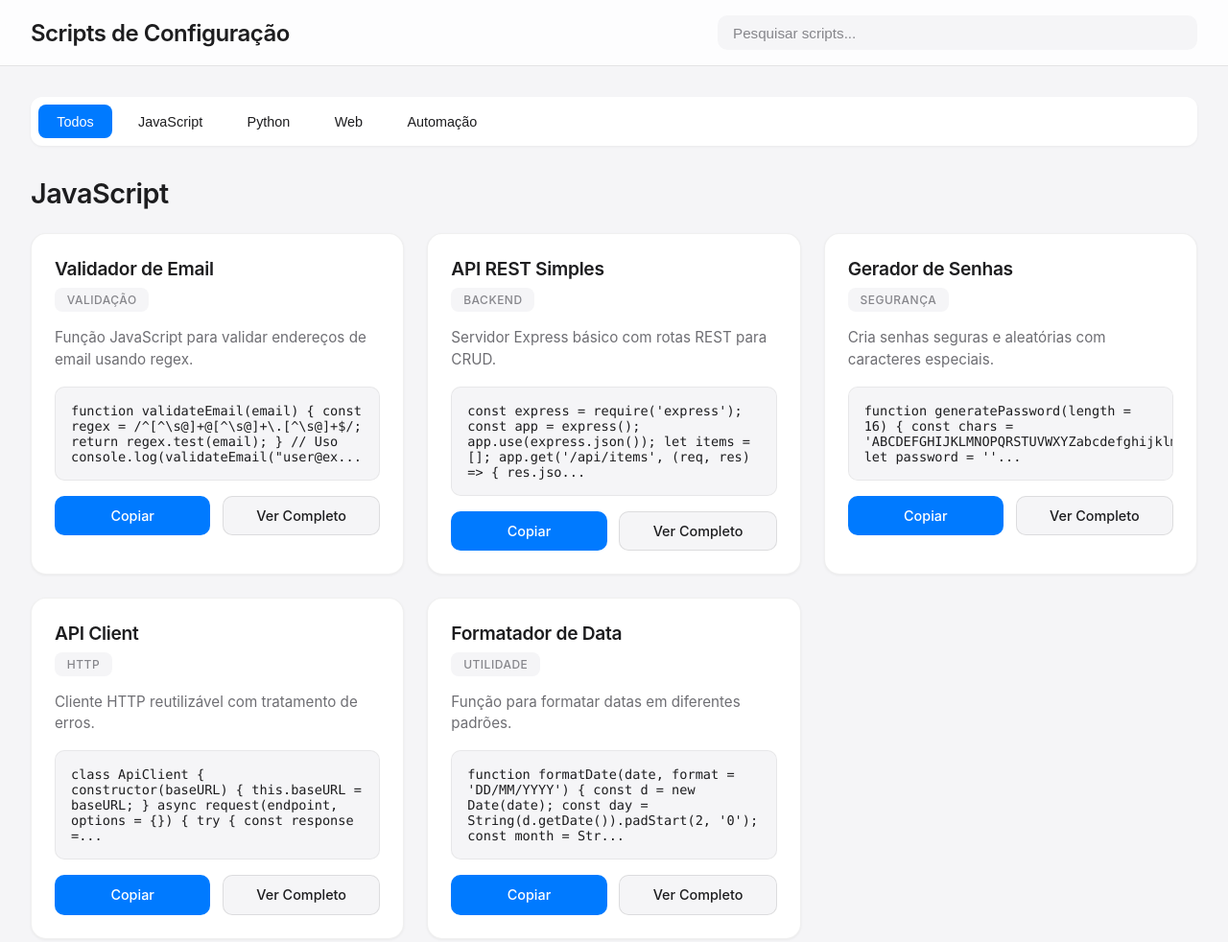
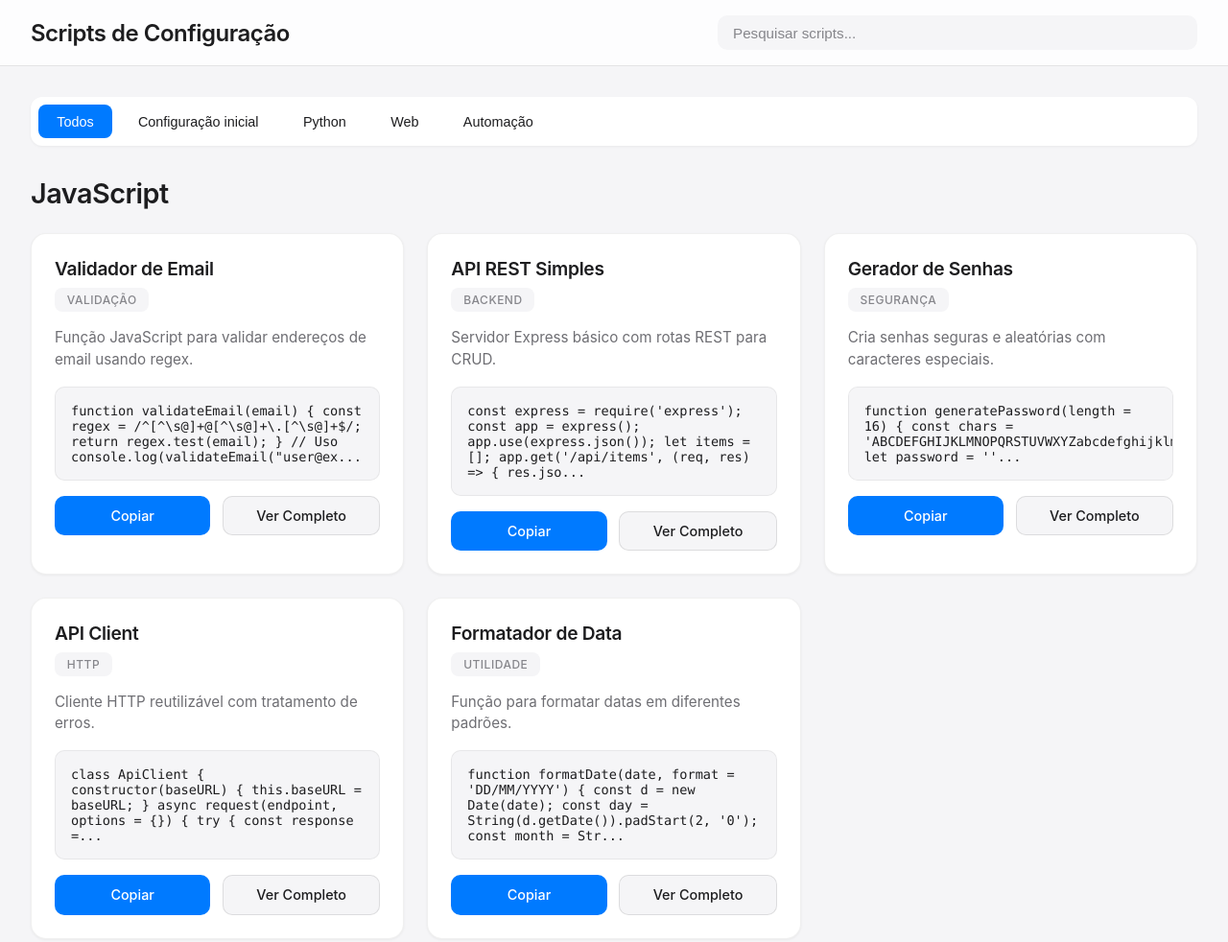
Before and after one commit to kauacaio/dashdoTI, a plain HTML site: page scripts.html in a window 1280 px wide. Shown: the top 982 px of the page at 96% size. Drawn offline with Linux system fonts and the light colour scheme.

Commit message:
Nova Versao

```diff
--- a/scripts.html
+++ b/scripts.html
@@ -375,7 +375,7 @@
     <div class="container">
         <div class="category-tabs">
             <button class="tab active" data-category="all">Todos</button>
-            <button class="tab" data-category="javascript">JavaScript</button>
+            <button class="tab" data-category="javascript">Configuração inicial</button>
             <button class="tab" data-category="python">Python</button>
             <button class="tab" data-category="web">Web</button>
             <button class="tab" data-category="automation">Automação</button>
```
